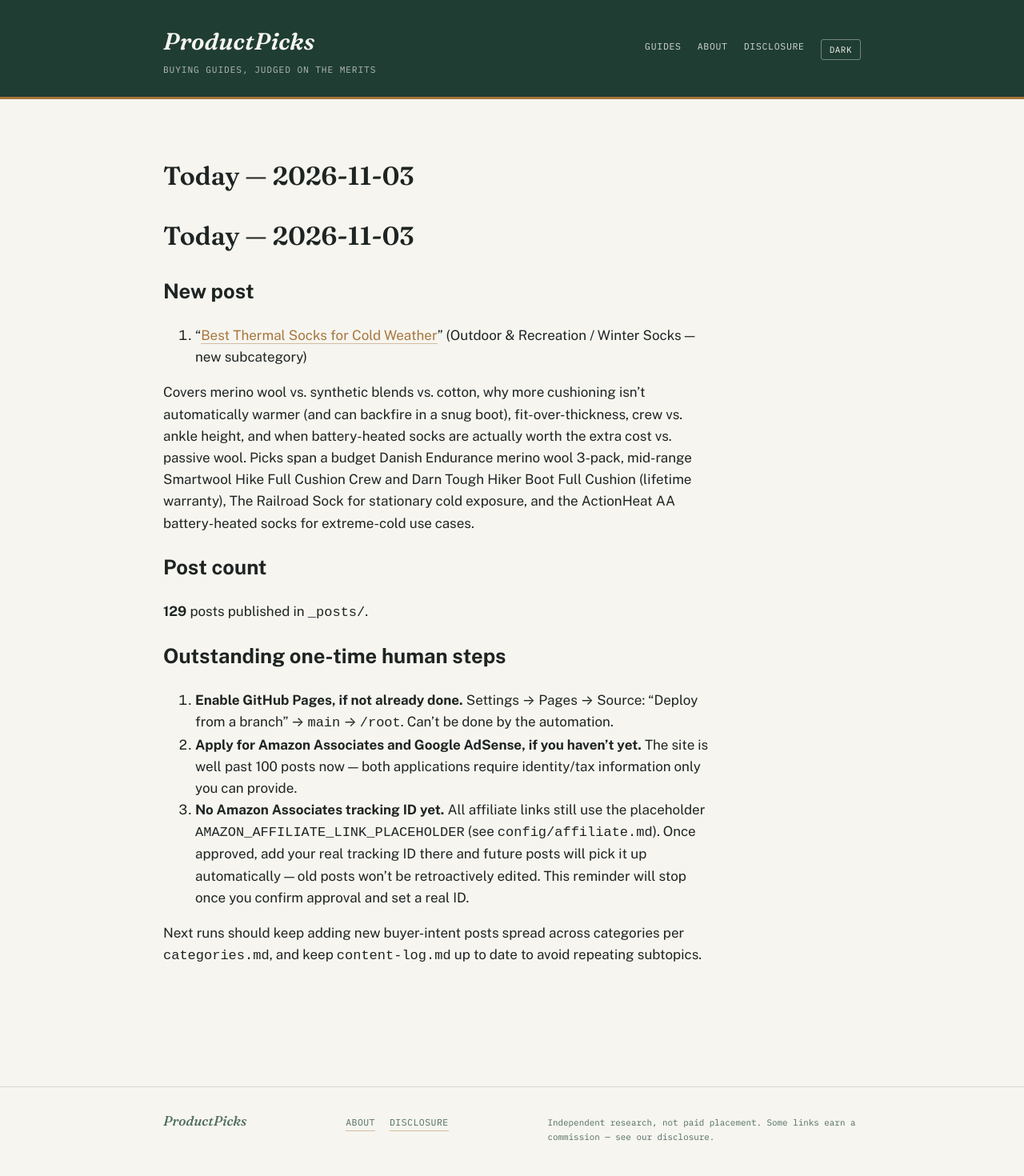
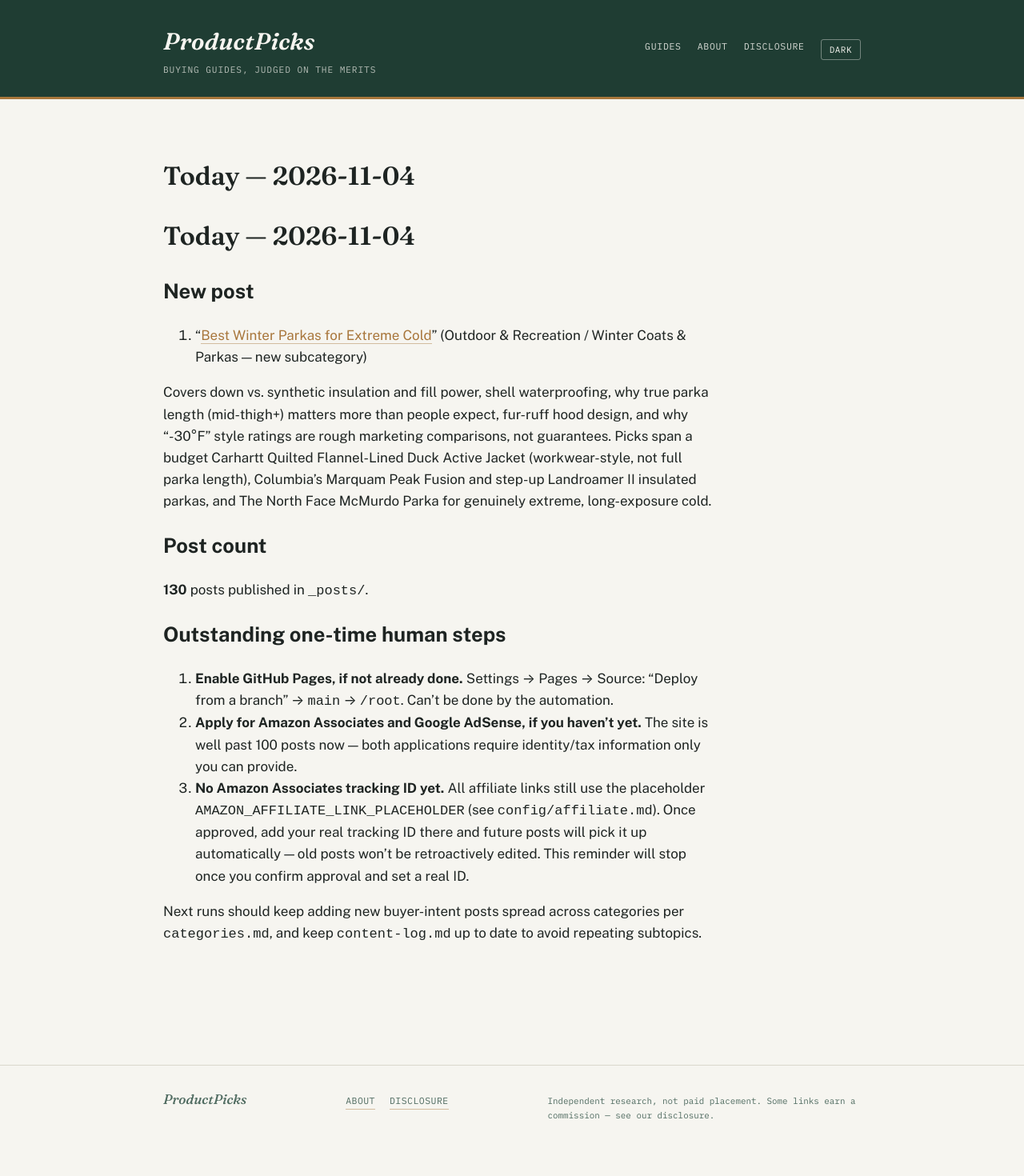
Before and after one commit to ajith198/ProductPicks, a Jekyll site: the page built from today.md, in a window 1280 px wide. Shown: the whole page at 80% size. Built offline with Jekyll 4.4.1, drawn with Linux system fonts in a browser that asks for light colours; our own code applies the rules of GitHub Pages for plain Markdown files; after the commit the page ends 1443 px from its top, so only the background shows below that.

Commit message:
daily: 2026-11-04 new post + log update
Co-Authored-By: Claude Sonnet 5 <noreply@anthropic.com>
Claude-Session: https://claude.ai/code/session_01UFLJpaGmmPRCnk5BU9rYKS

```diff
--- a/categories.md
+++ b/categories.md
@@ -1,6 +1,6 @@
 # Categories & expansion strategy
 
-**Status: multi-category, as of 2026-07-12. Updated 2026-11-03.** ProductPicks started as a pickleball-only site (see `niche.md` for that original research). This file governs the site now that it has expanded into multiple product verticals, and is the doc future automated/daily runs should consult when choosing what to write next.
+**Status: multi-category, as of 2026-07-12. Updated 2026-11-04.** ProductPicks started as a pickleball-only site (see `niche.md` for that original research). This file governs the site now that it has expanded into multiple product verticals, and is the doc future automated/daily runs should consult when choosing what to write next.
 
 ## Front matter taxonomy
 
@@ -21,7 +21,7 @@ These two fields drive the Category / Type / Year filters in the search bar on t
 |---|---|
 | Sports | Pickleball, Soccer, Tennis, Cycling, Running, Yoga, Golf, Basketball, Badminton, Swimming, Baseball, Fitness, Volleyball, Climbing, Table Tennis, Boxing, Football, Disc Golf, Skiing & Snowboarding, Ice Skating |
 | Home & Kitchen | Coffee Makers, Electric Kettles, Blenders, Air Fryers, Toaster Ovens, Rice Cookers, Stand Mixers, Robot Vacuums, Espresso Machines, Pressure Cookers, Food Processors, Knife Sets, Cast Iron Skillets, Dutch Ovens, Coffee Grinders, Water Filter Pitchers, Cordless Stick Vacuums, Vacuum Sealers, Slow Cookers, Meat Thermometers, Indoor Grills, French Press, Sous Vide Machines, Immersion Blenders, Waffle Makers, Bread Makers, Electric Griddles, Juicers, Air Purifiers, Toasters, Space Heaters, Pizza Ovens, Humidifiers, Ice Makers, Electric Blankets, Milk Frothers, Deep Fryers, Mini Fridges |
-| Outdoor & Recreation | Camping Tents, Sleeping Bags, Headlamps, Hiking Boots, Camp Stoves, Water Filters, Trekking Poles, Coolers, Backpacking Backpacks, Camp Chairs, Camping Lanterns, Fishing, Rain Jackets, Binoculars, Paddleboards, Kayaks, Life Jackets (PFDs), Hydration Packs, Sleeping Pads, Hammocks, Daypacks, Water Bottles, Multi-Tools, Camping Cots, Portable Power Stations, Grills & Smokers, Winter Gloves, Winter Boots, Base Layers, Ice Traction Devices, Snowshoes, Snow Sleds, Snow Blowers, Winter Socks |
+| Outdoor & Recreation | Camping Tents, Sleeping Bags, Headlamps, Hiking Boots, Camp Stoves, Water Filters, Trekking Poles, Coolers, Backpacking Backpacks, Camp Chairs, Camping Lanterns, Fishing, Rain Jackets, Binoculars, Paddleboards, Kayaks, Life Jackets (PFDs), Hydration Packs, Sleeping Pads, Hammocks, Daypacks, Water Bottles, Multi-Tools, Camping Cots, Portable Power Stations, Grills & Smokers, Winter Gloves, Winter Boots, Base Layers, Ice Traction Devices, Snowshoes, Snow Sleds, Snow Blowers, Winter Socks, Winter Coats & Parkas |
 
 New subcategories can be added freely within an existing category. New top-level categories should only be added when there's a genuine cluster of buyer-intent content planned for it (not a one-off post) — keep the category list short enough that the dropdown filter stays useful.
 
--- a/today.md
+++ b/today.md
@@ -1,14 +1,14 @@
-# Today — 2026-11-03
+# Today — 2026-11-04
 
 ## New post
 
-1. "[Best Thermal Socks for Cold Weather](/outdoor-recreation/buying-guides/best-thermal-socks-for-cold-weather/)" (Outdoor & Recreation / Winter Socks — new subcategory)
+1. "[Best Winter Parkas for Extreme Cold](/outdoor-recreation/buying-guides/best-winter-parkas-for-extreme-cold/)" (Outdoor & Recreation / Winter Coats & Parkas — new subcategory)
 
-Covers merino wool vs. synthetic blends vs. cotton, why more cushioning isn't automatically warmer (and can backfire in a snug boot), fit-over-thickness, crew vs. ankle height, and when battery-heated socks are actually worth the extra cost vs. passive wool. Picks span a budget Danish Endurance merino wool 3-pack, mid-range Smartwool Hike Full Cushion Crew and Darn Tough Hiker Boot Full Cushion (lifetime warranty), The Railroad Sock for stationary cold exposure, and the ActionHeat AA battery-heated socks for extreme-cold use cases.
+Covers down vs. synthetic insulation and fill power, shell waterproofing, why true parka length (mid-thigh+) matters more than people expect, fur-ruff hood design, and why "-30°F" style ratings are rough marketing comparisons, not guarantees. Picks span a budget Carhartt Quilted Flannel-Lined Duck Active Jacket (workwear-style, not full parka length), Columbia's Marquam Peak Fusion and step-up Landroamer II insulated parkas, and The North Face McMurdo Parka for genuinely extreme, long-exposure cold.
 
 ## Post count
 
-**129** posts published in `_posts/`.
+**130** posts published in `_posts/`.
 
 ## Outstanding one-time human steps
 
```
Also changed, not shown: TODAY.md (+1 -1 lines), _posts/2026-11-04-best-winter-parkas-for-extreme-cold.md (added, +50 -0 lines), content-log.md (+1 -0 lines).
